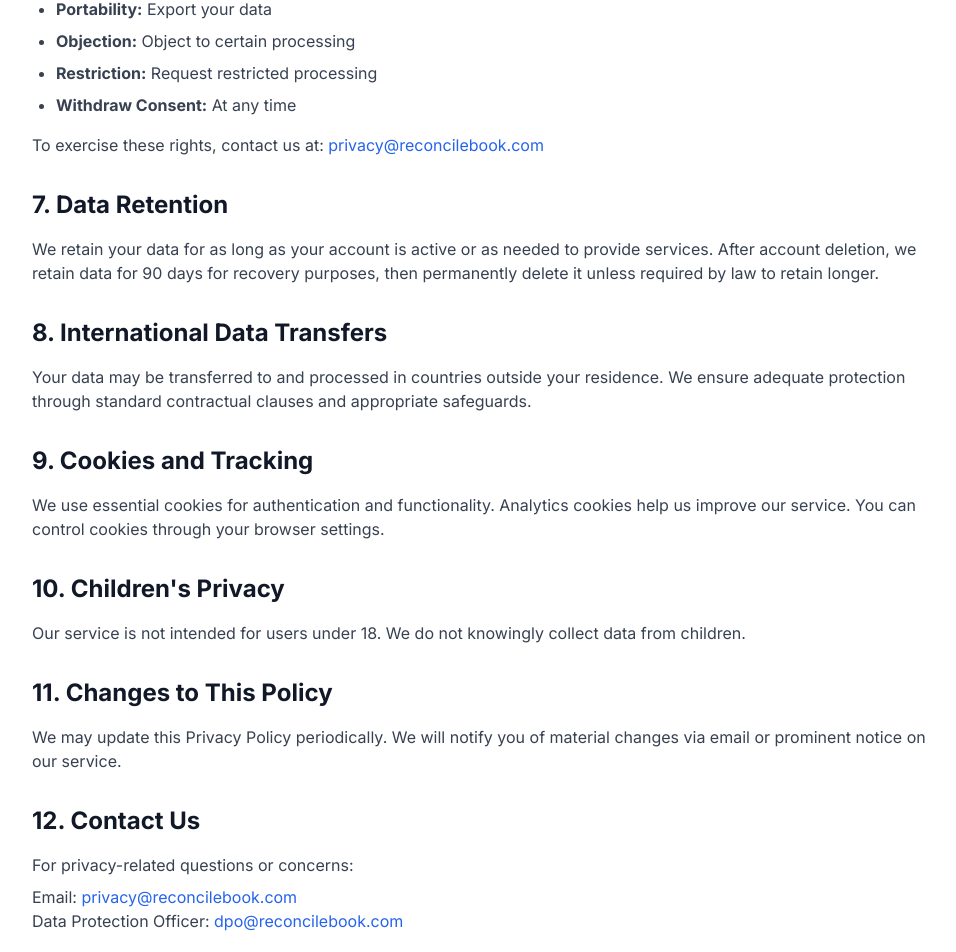
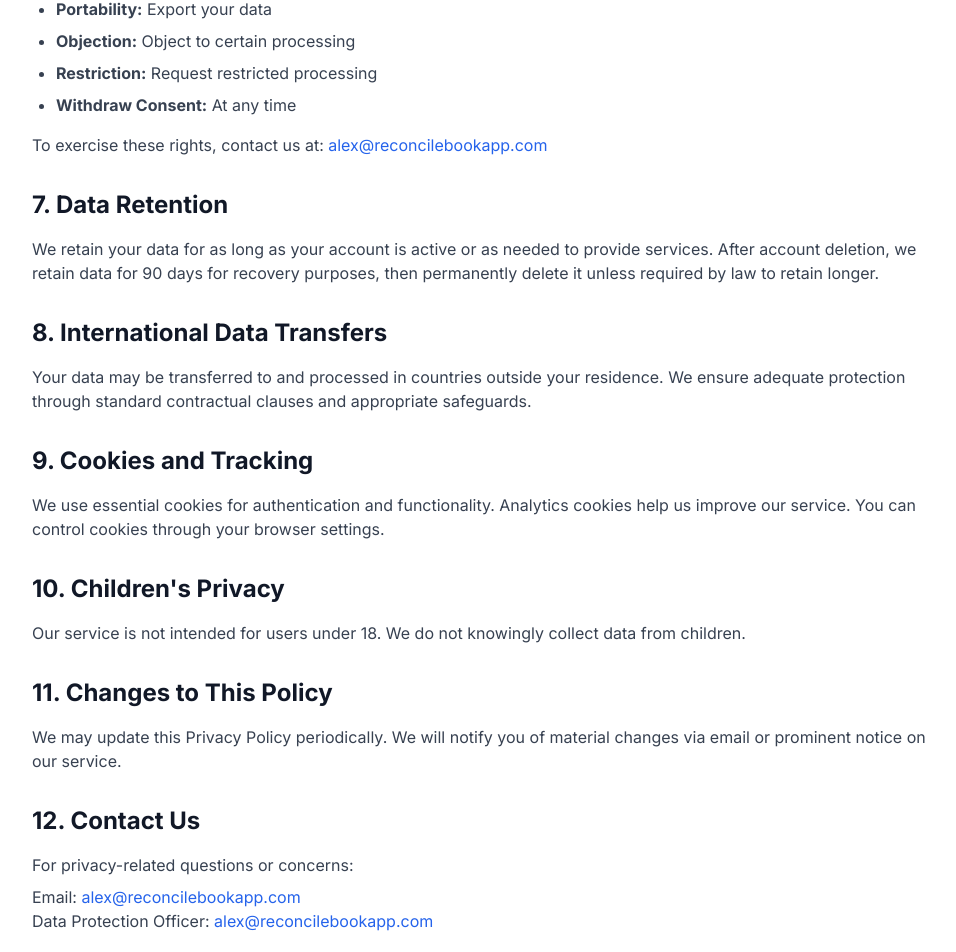
Before and after one commit to algominds35/tiktokshop-project-, a Next.js app: page /privacy in a window 1280 px wide. Shown: the part 1699-2651 px from the top of the page, without its empty margins (160-1116 px from the left). Built offline with nearby package versions, Linux system fonts and the light colour scheme.

Commit message:
Update legal pages with real email: alex@reconcilebookapp.com

```diff
--- a/app/privacy/page.jsx
+++ b/app/privacy/page.jsx
@@ -82,7 +82,7 @@ export default function PrivacyPolicy() {
               <li><strong>Withdraw Consent:</strong> At any time</li>
             </ul>
             <p className="text-gray-700">
-              To exercise these rights, contact us at: <a href="mailto:privacy@reconcilebook.com" className="text-blue-600 hover:underline">privacy@reconcilebook.com</a>
+              To exercise these rights, contact us at: <a href="mailto:alex@reconcilebookapp.com" className="text-blue-600 hover:underline">alex@reconcilebookapp.com</a>
             </p>
           </section>
 
@@ -127,8 +127,8 @@ export default function PrivacyPolicy() {
               For privacy-related questions or concerns:
             </p>
             <p className="text-gray-700">
-              Email: <a href="mailto:privacy@reconcilebook.com" className="text-blue-600 hover:underline">privacy@reconcilebook.com</a><br />
-              Data Protection Officer: <a href="mailto:dpo@reconcilebook.com" className="text-blue-600 hover:underline">dpo@reconcilebook.com</a>
+              Email: <a href="mailto:alex@reconcilebookapp.com" className="text-blue-600 hover:underline">alex@reconcilebookapp.com</a><br />
+              Data Protection Officer: <a href="mailto:alex@reconcilebookapp.com" className="text-blue-600 hover:underline">alex@reconcilebookapp.com</a>
             </p>
           </section>
 
--- a/app/security/page.jsx
+++ b/app/security/page.jsx
@@ -202,8 +202,8 @@ export default function DataProtectionSummary() {
               Our security team is here to help answer any questions from your IT or compliance team.
             </p>
             <p className="text-blue-800">
-              <strong>Contact:</strong> <a href="mailto:security@reconcilebook.com" className="underline">security@reconcilebook.com</a><br />
-              <strong>Data Protection Officer:</strong> <a href="mailto:dpo@reconcilebook.com" className="underline">dpo@reconcilebook.com</a>
+              <strong>Contact:</strong> <a href="mailto:alex@reconcilebookapp.com" className="underline">alex@reconcilebookapp.com</a><br />
+              <strong>Data Protection Officer:</strong> <a href="mailto:alex@reconcilebookapp.com" className="underline">alex@reconcilebookapp.com</a>
             </p>
           </section>
         </div>
--- a/app/terms/page.jsx
+++ b/app/terms/page.jsx
@@ -147,7 +147,7 @@ export default function TermsOfService() {
             <h2 className="text-2xl font-bold text-gray-900 mb-4">15. Contact</h2>
             <p className="text-gray-700">
               For questions about these Terms:<br />
-              Email: <a href="mailto:legal@reconcilebook.com" className="text-blue-600 hover:underline">legal@reconcilebook.com</a>
+              Email: <a href="mailto:alex@reconcilebookapp.com" className="text-blue-600 hover:underline">alex@reconcilebookapp.com</a>
             </p>
           </section>
         </div>
```
